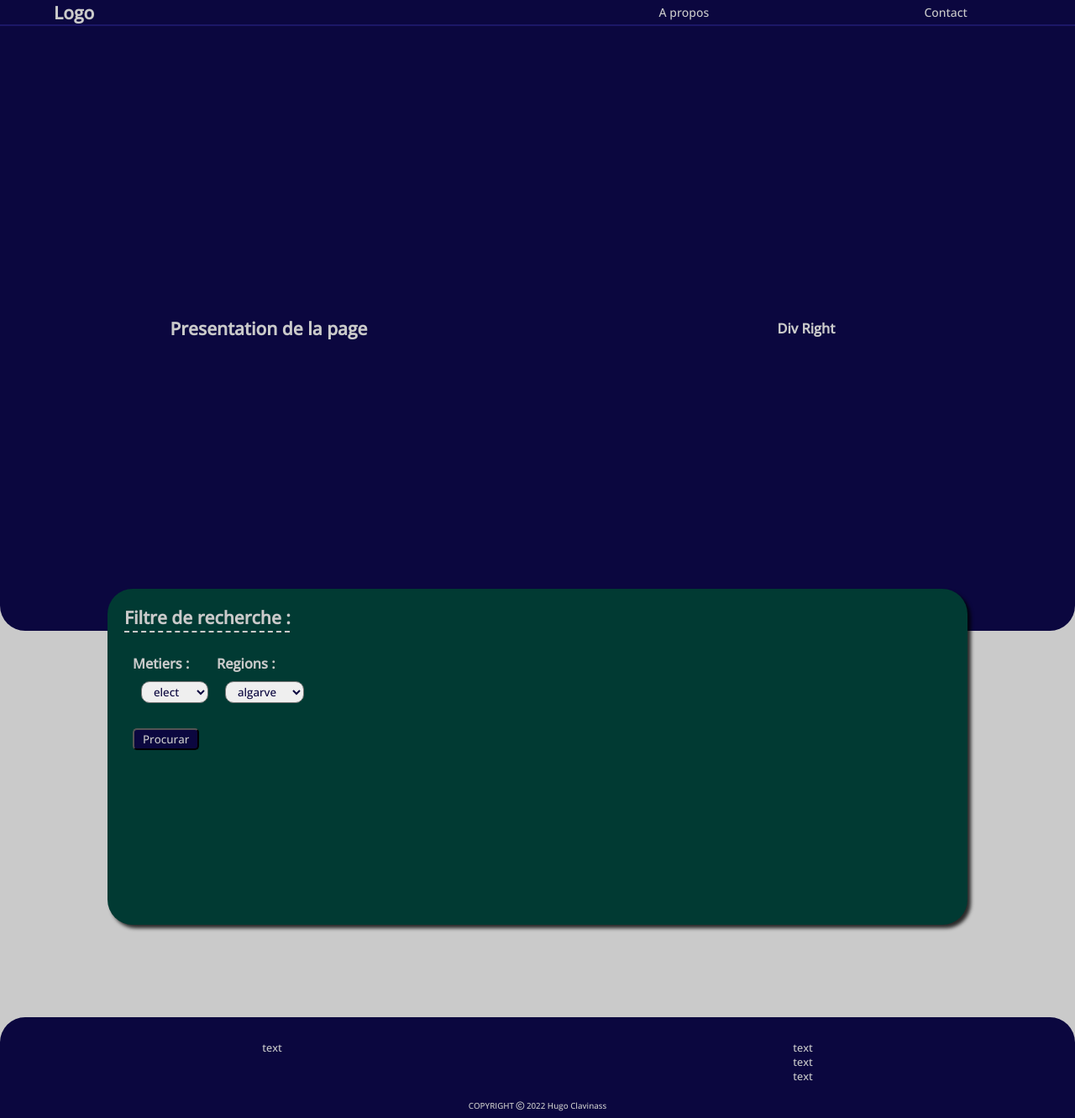
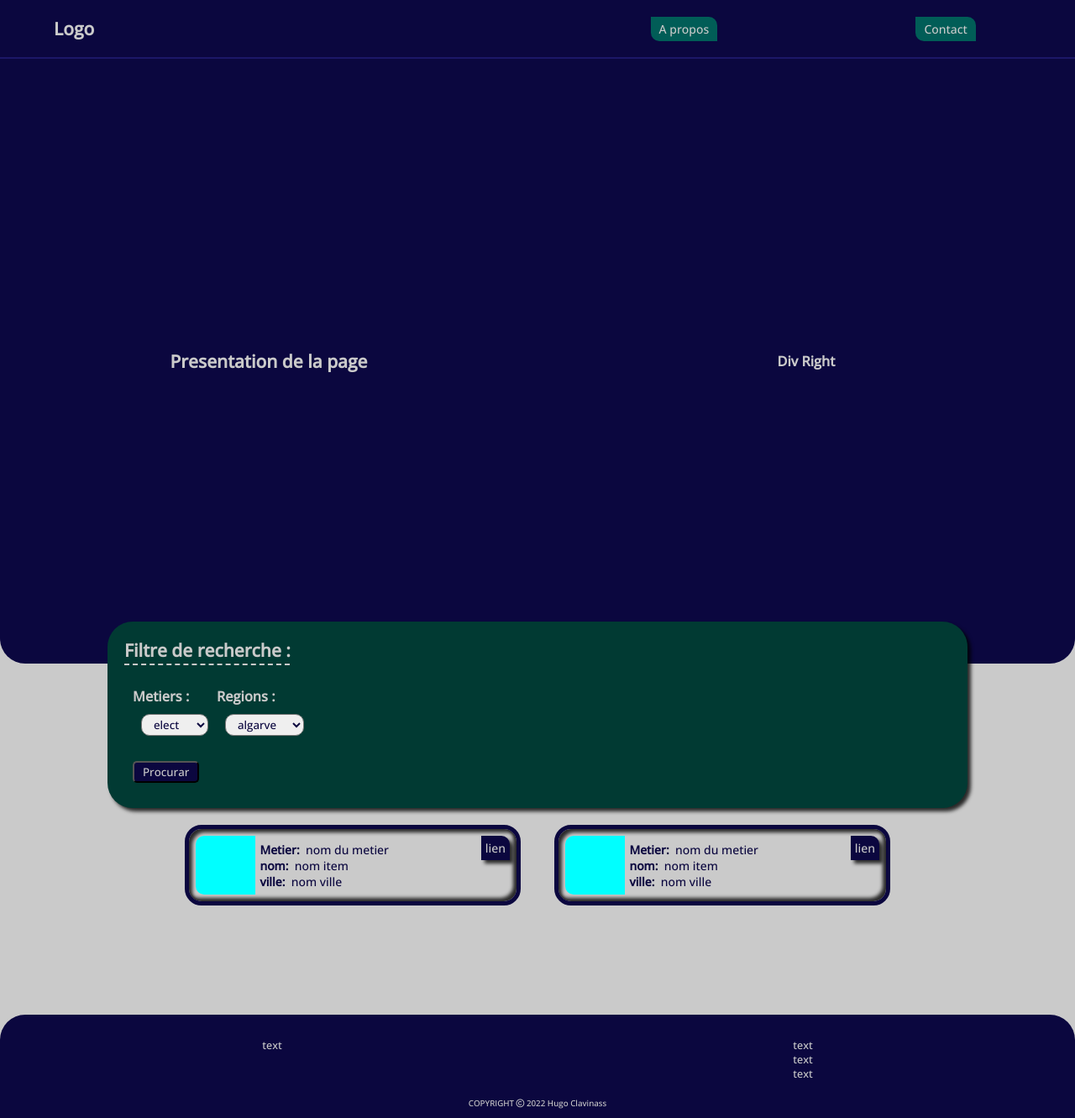
Before and after one commit to HugoEmanuelLC/developpement, a PHP site: page /c-link-template/ in a window 1280 px wide. Shown: the whole page at 84% size. Run offline with PHP 8.4, Linux system fonts and the light colour scheme.

Commit message:
template C-Link continuation...

```diff
--- a/c-link-template/css/style.css
+++ b/c-link-template/css/style.css
@@ -5,17 +5,23 @@
 
 /* VARIABLES */
 :root{
-    --test-border-red: solid 3px red;
     --BG-color-Dark-Blue: #0b073f;
     --BG-color-Dark-red: #542121;
     --BG-color-Dark-green: #013a33;
     --BG-color-Light: #cacaca;
+    --BG-color-light-blue: #015d57;
+
     --TXT-color-Light: #cacaca;
     --TXT-color-dark: #0b073f;
+
+    --test-border-red: solid 3px red;
+
     --border-blue: solid 2px #1c1767;
     --border-red: solid 2px #6F1B1B;
     --border-green: solid 2px #015d57;
+
     --shadow: 4px 4px 4px rgb(0, 0, 0, 0.8);
+    --shadow-inset-bottom: -4px -4px 4px rgb(0, 0, 0, 0.8);
 }
 
 
@@ -42,7 +48,11 @@ li,
 .presentationDePage div,
 header,
 header div,
-footer .body{
+footer .body,
+.contenu .items,
+.contenu .item,
+.contenu .item .infos span
+{
     display: flex;
         justify-content: center;
         align-items: center;
@@ -67,12 +77,30 @@ footer{
 section{
     padding-bottom: 10px;
 }
+::-webkit-scrollbar{
+    background-color: var(--BG-color-Light);
+    pointer-events: visible;
+    width: 8px;
+    height: 5px;
+}
+::-webkit-scrollbar-track {
+    /* box-shadow: inset 0 0 5px grey;  */
+    border-radius: 10px;
+}
+::-webkit-scrollbar-thumb {
+    background: var(--BG-color-Dark-Blue);
+    border-radius: 10px;
+}
+::-webkit-scrollbar-thumb:hover {
+    background-color: var(--BG-color-Dark-green);
+}
 
 
 
 /* HEADER */
 header{
     border-bottom: var(--border-blue);
+    height: 5em;
 }
 header div{
     width: 100%;
@@ -81,9 +109,9 @@ header .logo{
     justify-content: flex-start;
 }
 header .links a{
-    /* width: 100%; */
     padding: 5px 10px;
     border-radius: 0 10px;
+    background-color: var(--BG-color-light-blue);
 }
 header .links a:hover{
     color: var(--BG-color-Dark-Blue);
@@ -116,7 +144,7 @@ header .links{
 
 .filter_search{
     background-color: var(--BG-color-Dark-green);
-    min-height: 400px;
+    /* min-height: 400px; */
     width: 80%;
     padding: 20px;
     border-radius: 30px;
@@ -154,6 +182,56 @@ header .links{
 
 
 
+/* CONTENU */
+.contenu .items{
+    flex-wrap: wrap;
+}
+.contenu .item{
+    border: solid 5px var(--BG-color-Dark-Blue);
+    box-shadow: inset var(--shadow-inset-bottom),
+            inset var(--shadow);
+    border-radius: 20px;
+    width: 400px;
+    margin: 20px;
+    padding: 8px;
+}
+.contenu .items .item p,
+.contenu .items .item h4,
+.contenu .items .item a
+{
+    color: var(--TXT-color-dark);
+}
+.contenu .item .img{
+    width: 100px;
+    height: 70px;
+    background-color: aqua;
+    border-radius: 10px 0 0 10px;
+    background-position: center;
+    background-size: contain;
+    background-repeat: no-repeat;
+}
+.contenu .item .infos{
+    width: 100%;
+    padding-left: 5px;
+}
+.contenu .item .infos span{
+    justify-content: flex-start;
+}
+.contenu .items .item a{
+    align-self: flex-start;
+    background-color: var(--BG-color-Dark-Blue);
+    padding: 5px;
+    border-radius: 0 10px 0 0;
+    color: var(--BG-color-Light);
+    box-shadow: var(--shadow);
+}
+.contenu .items .item a:hover{
+    background-color: var(--BG-color-Dark-green);
+}
+
+
+
+
 
 /* FOOTER */
 footer{
--- a/c-link-template/index.html
+++ b/c-link-template/index.html
@@ -1,5 +1,5 @@
 <!DOCTYPE html>
-<html lang="en">
+<html lang="fr">
 <head>
     <meta charset="UTF-8">
     <meta http-equiv="X-UA-Compatible" content="IE=edge">
@@ -64,6 +64,27 @@
             <div class="contenu">
                 <div class="items">
 
+                    <div class="item">
+                        <div class="img"></div>
+                        <div class="infos">
+                            <span><h4>Metier: &nbsp;</h4><p>nom du metier</p></span>
+                            <span><h4>nom: &nbsp;</h4><p>nom item</p></span>
+                            <span><h4>ville: &nbsp;</h4><p>nom ville</p></span>
+                        </div>
+                        <a href="" class="lien">lien</a>
+                    </div>
+
+
+                    <div class="item">
+                        <div class="img"></div>
+                        <div class="infos">
+                            <span><h4>Metier: &nbsp;</h4><p>nom du metier</p></span>
+                            <span><h4>nom: &nbsp;</h4><p>nom item</p></span>
+                            <span><h4>ville: &nbsp;</h4><p>nom ville</p></span>
+                        </div>
+                        <a href="" class="lien">lien</a>
+                    </div>
+
                 </div>
             </div>
 
```
Also changed, not shown: jeuxs/jeux html js/css/style.css (added, +56 -0 lines), jeuxs/jeux html js/index.html (added, +35 -0 lines), jeuxs/jeux html js/js/script.js (added, +36 -0 lines), jeuxs/jeux html js/img/IGTV-horizontal-655x470.png (added).
